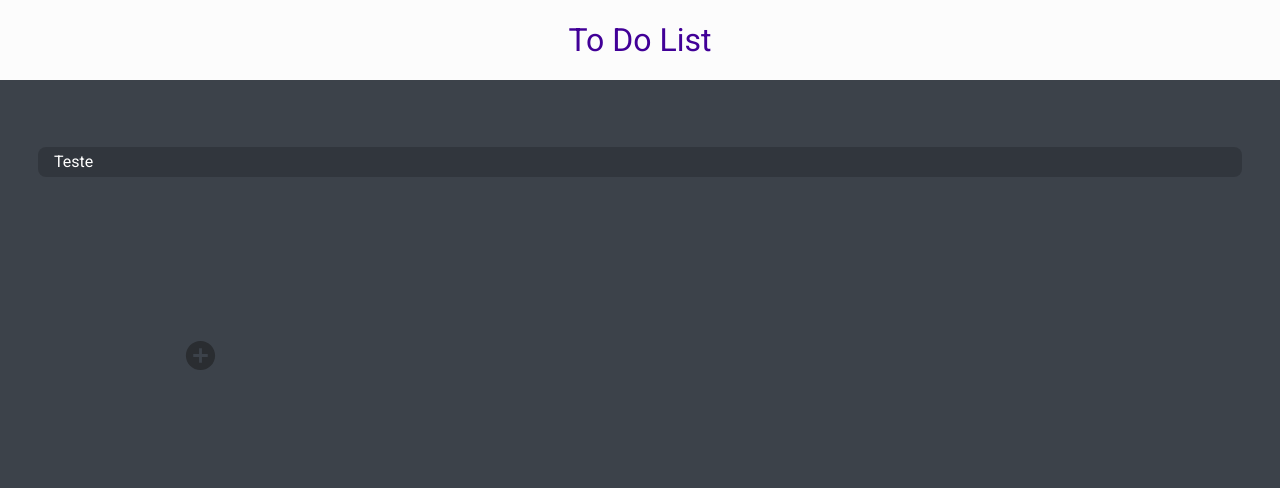
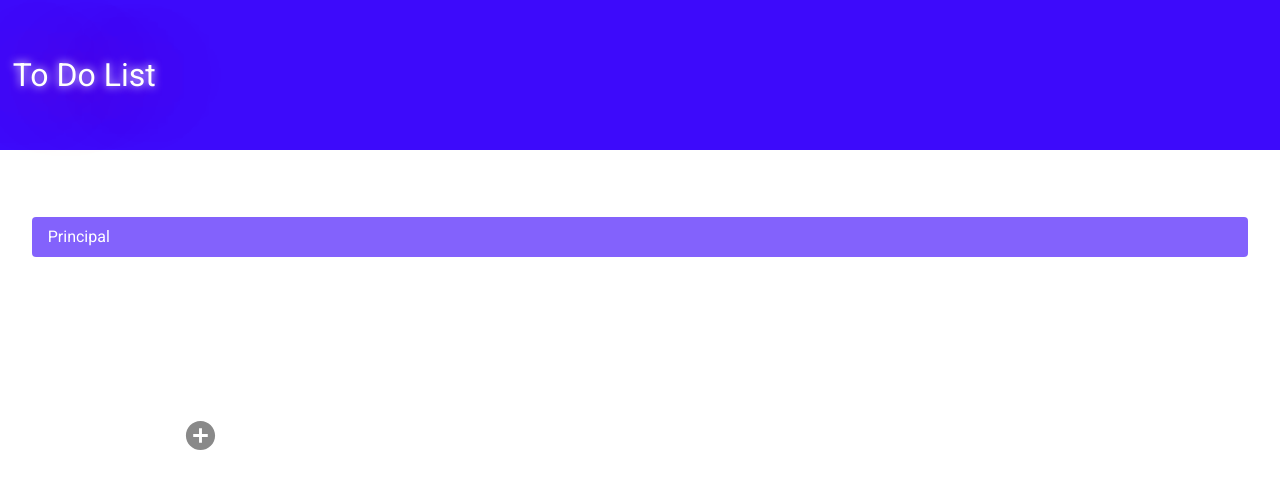
Before and after one commit to Felipe-Belotto/To-Do-List, a React app: page / in a window 1280 px wide. Shown: the top 488 px of the page. Built offline with nearby package versions, Linux system fonts and the light colour scheme; the HTML template or start-up script is replaced by a standard one.

Commit message:
Estilização temporaria

```diff
--- a/src/assets/components/Coluna/Coluna.jsx
+++ b/src/assets/components/Coluna/Coluna.jsx
@@ -16,7 +16,10 @@ function Coluna(props) {
   const [novaTarefa, setNovaTarefa] = useState("")
 
   function adicionaTarefa() {
-    if (!listaTarefas.some(tarefa => tarefa.nome === novaTarefa)) {
+
+    novaTarefa != "" ? "" : alert("Digite o titulo da tarefa")
+
+    if(!listaTarefas.some(tarefa => tarefa.nome === novaTarefa)) {
       setListaTarefas((novaLista) => [...novaLista, { nome: novaTarefa, status: false }]);
       setNovaTarefa("");
     } else {
@@ -45,10 +48,9 @@ function Coluna(props) {
     });
   }
 
-
-  useEffect(() => {
-    console.log(listaTarefas);
-  }, [listaTarefas]);
+  useEffect(()=>{
+    console.log(listaTarefas)
+  }),[listaTarefas]
 
   return (
     <Reorder.Item key={props.item} value={props.item} dragListener={false} dragControls={controls}>
@@ -66,7 +68,15 @@ function Coluna(props) {
           </Button>
         </div>
         {listaTarefas.map((tarefa, index) => (
-          <Tarefa key={index} nome={tarefa.nome} status={tarefa.status} onAlterarStatus={() => alterarStatus(tarefa.nome)} onDelete={() => deletaTarefa(index)} />
+          <Tarefa key={index}
+
+          nome={tarefa.nome}
+
+          status={tarefa.status}
+
+          onAlterarStatus={() => alterarStatus(tarefa.nome)}
+
+          onDelete={() => deletaTarefa(index)} />
         ))}
       </section>
     </Reorder.Item>
--- a/src/assets/components/Coluna/Coluna.module.css
+++ b/src/assets/components/Coluna/Coluna.module.css
@@ -3,7 +3,7 @@
 .coluna {
     width: 300px ;
     min-height: 300px;
-    background-color: rgb(243, 243, 243);
+    background-color: rgb(255, 255, 255);
 
     color: black;
     border-radius: 6px;
--- a/src/assets/components/GrupoTarefas/GrupoTarefas.module.css
+++ b/src/assets/components/GrupoTarefas/GrupoTarefas.module.css
@@ -11,11 +11,12 @@
     align-items: center;
     font-size: 16px;
     color: rgb(255, 255, 255);
-    margin: 0 1%;
+    margin: 0 0.5%;
     padding: 0 16px;
-    background-color: rgba(0, 0, 0, 0.182);
-    height: 30px;
-    border-radius: 8px;
+    /* background-color: rgba(0, 0, 0, 0.494); */
+    background-color: rgba(54, 0, 251, 0.614);
+    height: 40px;
+    border-radius: 4px;
 }
 
 .nova__coluna {
@@ -23,19 +24,18 @@
     justify-content: center;
     align-items: center;
     width: 300px;
-    background-color: #44444412;
+    background-color: #14141442;
     padding: 16px;
     gap: 16px;
-    border-radius: 6px 12px 12px 6px;
+    border-radius: 12px;
     font-weight: bold;
-    color: whitesmoke;
+    color: white;
     opacity: 100%;
 }
 
 
 .nova__coluna h3{
     text-align: center;
-    color: #ffffffc8;
     font-size: 20px;
 }
 
--- a/src/assets/components/Header/Header.module.css
+++ b/src/assets/components/Header/Header.module.css
@@ -3,10 +3,18 @@
 .header {
     width: 100%;
     display: flex;
-    justify-content: center;
     align-items: center;
-    height: 80px;
-    background-color: rgba(255, 255, 255, 0.984);
-    color: rgb(65, 0, 151);
+    height: 150px;
+    background-color: rgba(54, 0, 251, 0.962);
+}
+
+.header h1 {
+    color: white;
     font-size: 32px;
-}
+    padding: 0 0 0 1%;
+    --interval: 1s;
+    display: block;
+    text-shadow:
+      0 0 10px rgb(255, 255, 255),
+      0 0 80px rgb(255, 0, 0);
+  }
--- a/src/assets/components/InputNovaColuna/InputNovaColuna.jsx
+++ b/src/assets/components/InputNovaColuna/InputNovaColuna.jsx
@@ -1,7 +1,5 @@
 import React from 'react';
 import styles from './InputNovaColuna.module.css';
-import { TextField } from '@mui/material';
-import { color } from 'framer-motion';
 
 function InputNovaColuna(props) {
   return (
--- a/src/assets/components/InputNovaColuna/InputNovaColuna.module.css
+++ b/src/assets/components/InputNovaColuna/InputNovaColuna.module.css
@@ -3,16 +3,15 @@
 .input__coluna {
     width: calc(100% - 16px);
     height: 40px;
-    background-color: #b2b2b214;
-    color: white;
+    background-color: #ffffff;
+    color: black;
     outline: none;
-    border: 1px solid rgba(0, 0, 0, 0.18);
+    border: 1px solid rgba(161, 161, 161, 0.18);
     border-radius: 12px 0 0 12px;
     outline: none;
     padding: 0 0 0 16px;
 }
 
 .input__coluna:hover {
-    background-color: #5d5d5d28;
-    color: white;
+    background-color: #fffffff4;
 }
--- a/src/assets/components/Layout/Layout.jsx
+++ b/src/assets/components/Layout/Layout.jsx
@@ -7,7 +7,7 @@ function Layout() {
   return (
     <div className={styles.layout} >
       <Header/>
-      <GrupoTarefas nome="Teste" />
+      <GrupoTarefas nome="Principal" />
     </div>
   );
 }
--- a/src/assets/components/Tarefa/Tarefa.jsx
+++ b/src/assets/components/Tarefa/Tarefa.jsx
@@ -2,7 +2,6 @@
   import styles from './Tarefa.module.css';
   import { Button, IconButton } from '@mui/material';
   import DeleteIcon from '@mui/icons-material/Delete';
-  import DoneIcon from '@mui/icons-material/Done';
   import CheckBoxOutlineBlankIcon from '@mui/icons-material/CheckBoxOutlineBlank';
   import CheckBoxIcon from '@mui/icons-material/CheckBox';
 
--- a/src/index.css
+++ b/src/index.css
@@ -5,9 +5,8 @@
 :root {
   font-family: 'Roboto', sans-serif;
   font-size: 16px;
-  color: rgba(255, 255, 255, 0.87);
-  background-color: #3c424a;
-  color: ghostwhite;
+  background-color: white;
+  color: black;
 }
 
 body {
```
